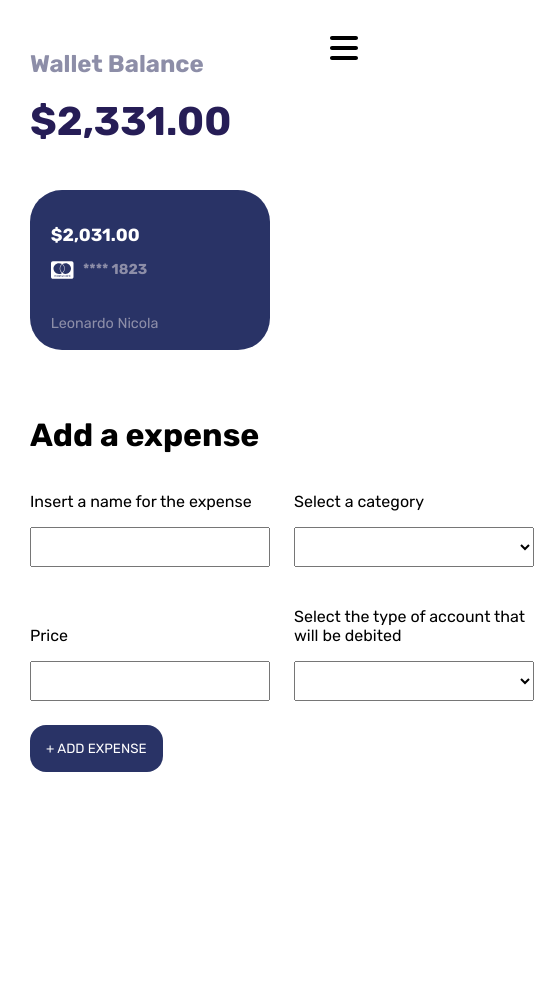
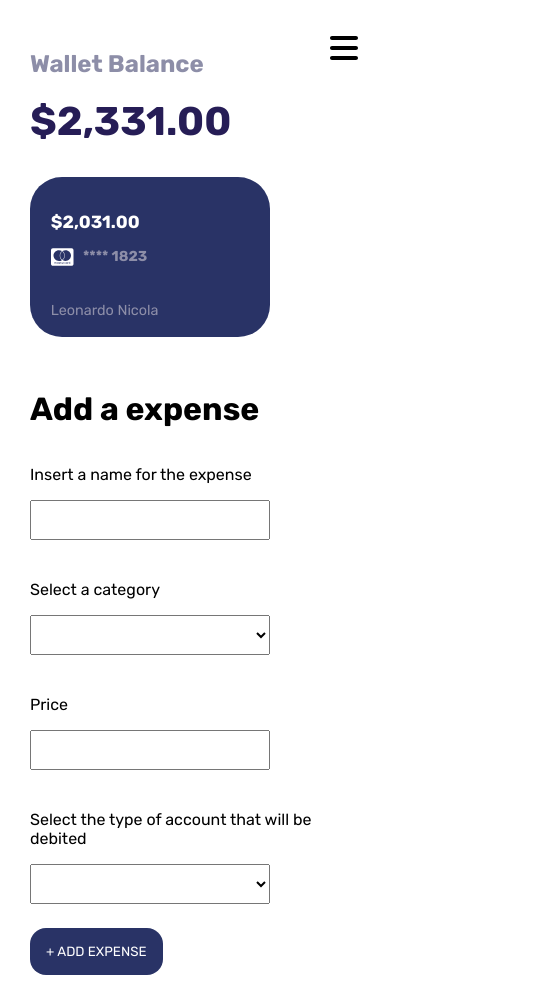
Before and after one commit to leonardonicola/wheres-my-money, a Vue app: page /addexpense in a window 390 px wide. Shown: the whole page, 534 px wide, since content can reach past the window. Before the commit the page ends 844 px from the top, so only its background shows below. Built offline with nearby package versions, Linux system fonts and the light colour scheme.

Commit message:
:hammer_and_wrench: little adjustment on form display

```diff
--- a/src/assets/add.scss
+++ b/src/assets/add.scss
@@ -40,7 +40,7 @@
 }
 
 @media screen and (max-width: 600px) {
-  .add{
+  .add__form{
     grid-template-columns: 1fr;
   }
 }
```
